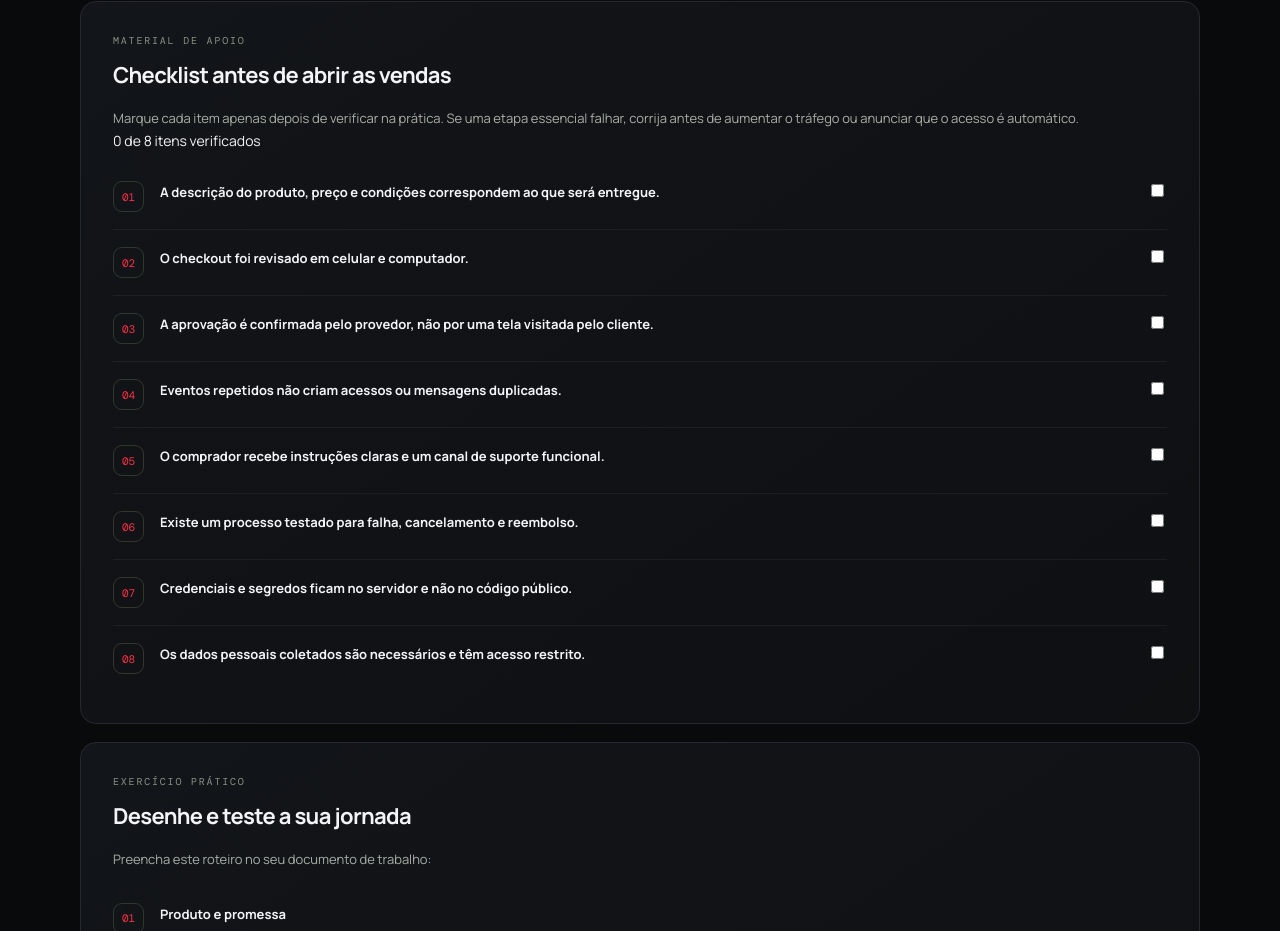
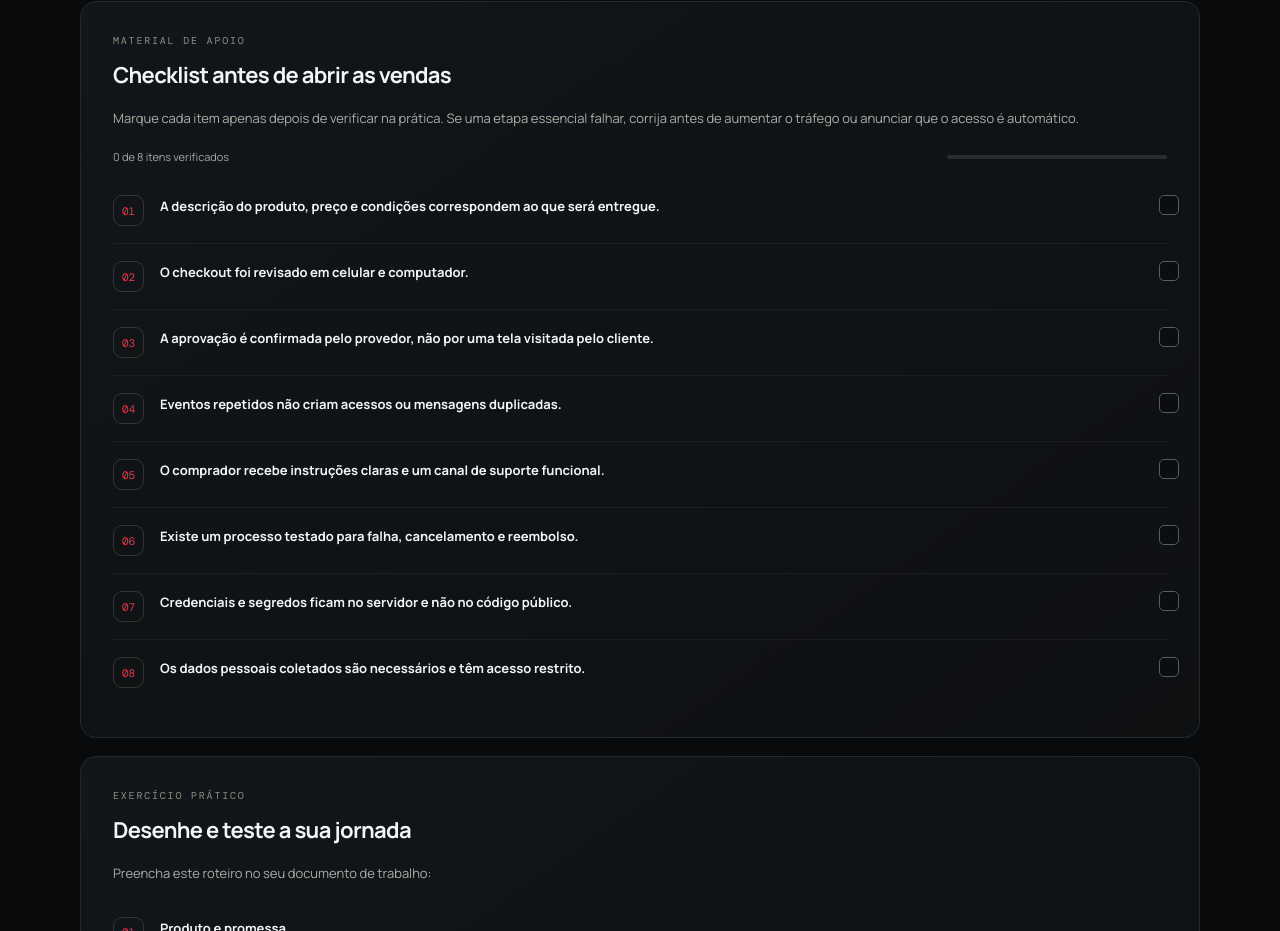
Before and after one commit to oLuiixz/o-clone-digital, a Next.js app: page /modulos/integracao-e-entrega in a window 1280 px wide. Shown: the part 1716-2647 px from the top of the page. Built offline with nearby package versions, Linux system fonts and the light colour scheme.

Commit message:
Style the interactive module 7 checklist

```diff
--- a/app/globals.css
+++ b/app/globals.css
@@ -705,3 +705,20 @@ button, a {
     transition-duration: .01ms !important;
   }
 }
+
+
+/* Checklist interativo do módulo 07 */
+.checklist-progress-row{display:flex;align-items:center;justify-content:space-between;gap:14px;margin-top:18px;color:#a2a8ae;font-size:11px}
+.checklist-progress-track{height:4px;width:min(220px,45%);overflow:hidden;border-radius:99px;background:#292d32}
+.checklist-progress-track span{display:block;height:100%;border-radius:inherit;background:var(--accent);transition:width .2s ease}
+.checklist-item{cursor:pointer;transition:background .18s,border-color .18s}
+.checklist-item:hover{background:#151719}
+.checklist-item.is-complete{border-color:#63303a;background:#1b1114}
+.checklist-item.is-complete .checklist-item-copy h3{color:#a6aaa9;text-decoration:line-through;text-decoration-color:#777}
+.checklist-item-copy{min-width:0;flex:1}
+.module-checklist-checkbox{appearance:none;-webkit-appearance:none;display:grid;place-items:center;flex-shrink:0;width:20px;height:20px;margin:0 2px 0 12px;border:1px solid #555d65;border-radius:5px;background:#0b0d0f;cursor:pointer;transition:background .18s,border-color .18s}
+.module-checklist-checkbox::after{content:"";width:5px;height:9px;border:solid #fff;border-width:0 2px 2px 0;transform:rotate(45deg) scale(0);transition:transform .15s}
+.module-checklist-checkbox:checked{background:var(--accent);border-color:var(--accent)}
+.module-checklist-checkbox:checked::after{transform:rotate(45deg) scale(1)}
+.module-checklist-checkbox:focus-visible{outline:2px solid #ff7786;outline-offset:3px}
+@media(max-width:520px){.checklist-progress-row{align-items:flex-start;flex-direction:column;gap:9px}.checklist-progress-track{width:100%}.module-checklist-checkbox{width:22px;height:22px}}
```
